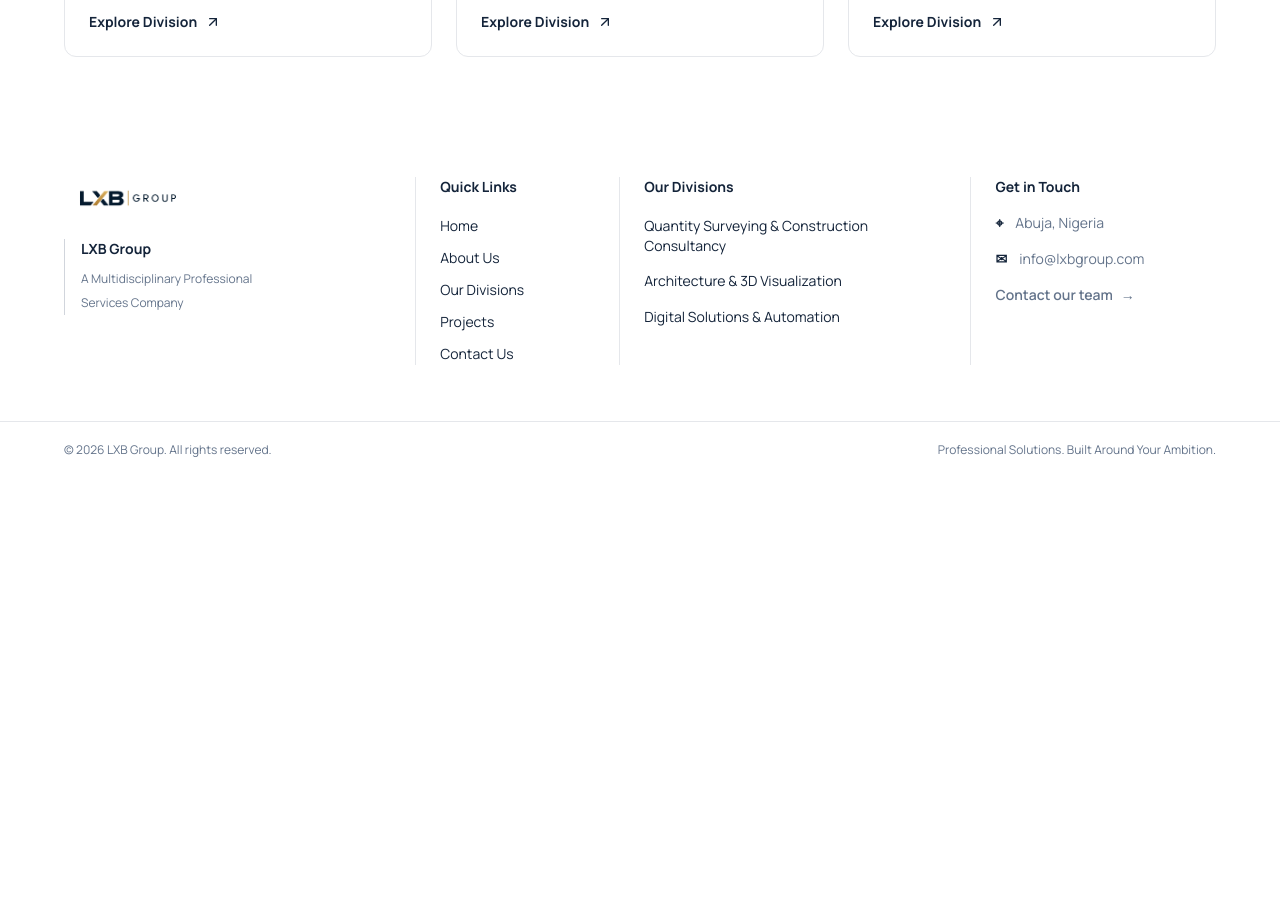
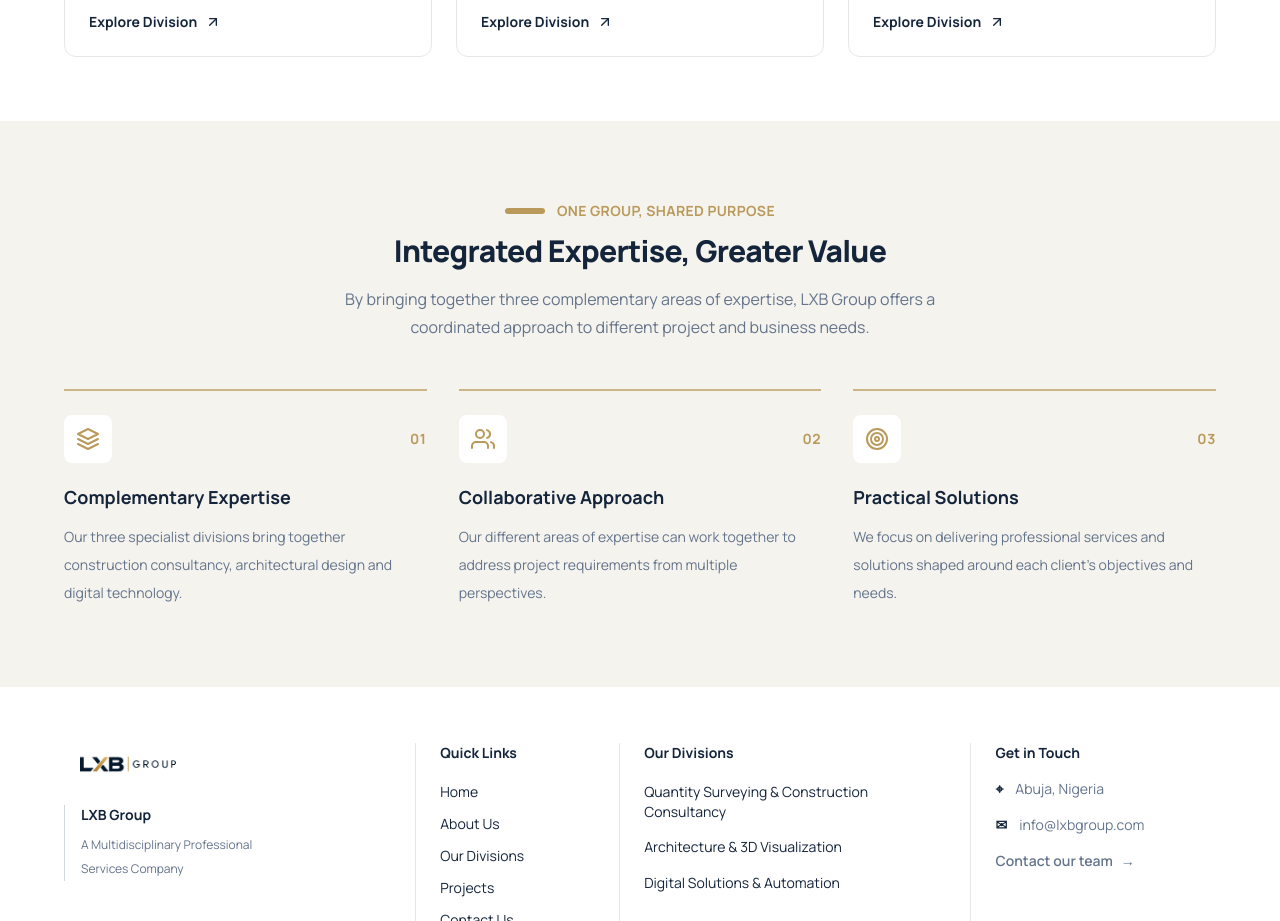
Before and after one commit to Meetkamal256/lxb-group-website, a Next.js app: page /divisions in a window 1280 px wide. Shown: the part 1200-2121 px from the top of the page. Before the commit the page ends 1678 px from the top, so only its background shows below. Built offline with nearby package versions, Linux system fonts and the light colour scheme.

Commit message:
feat(divisions): add integrated expertise section

```diff
--- /dev/null
+++ b/app/components/divisions/Integrated-expertise.tsx
@@ -0,0 +1,65 @@
+import { FiLayers, FiUsers, FiTarget } from "react-icons/fi";
+
+import { integratedExpertise } from "@/app/data/data";
+
+const benefitIcons = [FiLayers, FiUsers, FiTarget];
+
+export default function IntegratedExpertise() {
+  return (
+    <section className="bg-off-white">
+      <div className="container-main py-14 sm:py-16 lg:py-20">
+        {/* Section Heading */}
+        <div className="mx-auto mb-12 max-w-2xl text-center">
+          <div className="mb-3 flex items-center justify-center gap-3">
+            <span className="h-1.5 w-10 rounded-full bg-gold" />
+            <span className="text-sm font-bold uppercase tracking-wide text-gold">
+              One Group, Shared Purpose
+            </span>
+          </div>
+
+          <h2 className="text-2xl font-extrabold tracking-tight text-navy sm:text-3xl">
+            Integrated Expertise, Greater Value
+          </h2>
+
+          <p className="mt-4 text-sm leading-7 text-slate sm:text-base">
+            By bringing together three complementary areas of expertise, LXB
+            Group offers a coordinated approach to different project and
+            business needs.
+          </p>
+        </div>
+
+        {/* Benefits */}
+        <div className="grid gap-8 md:grid-cols-3">
+          {integratedExpertise.map((benefit, index) => {
+            const Icon = benefitIcons[index];
+
+            return (
+              <article
+                key={benefit.number}
+                className="border-t-2 border-gold/70 pt-6"
+              >
+                <div className="mb-5 flex items-center justify-between">
+                  <div className="flex h-12 w-12 items-center justify-center rounded-lg bg-white">
+                    {Icon && (
+                      <Icon className="h-6 w-6 text-gold" aria-hidden="true" />
+                    )}
+                  </div>
+
+                  <span className="text-sm font-bold tracking-wider text-gold">
+                    {benefit.number}
+                  </span>
+                </div>
+
+                <h3 className="text-lg font-bold text-navy">{benefit.title}</h3>
+
+                <p className="mt-3 text-sm leading-7 text-slate">
+                  {benefit.description}
+                </p>
+              </article>
+            );
+          })}
+        </div>
+      </div>
+    </section>
+  );
+}
--- a/app/data/data.ts
+++ b/app/data/data.ts
@@ -134,3 +134,24 @@ export const workSteps = [
       "We remain available to provide guidance and support beyond delivery.",
   },
 ];
+
+export const integratedExpertise = [
+  {
+    number: "01",
+    title: "Complementary Expertise",
+    description:
+      "Our three specialist divisions bring together construction consultancy, architectural design and digital technology.",
+  },
+  {
+    number: "02",
+    title: "Collaborative Approach",
+    description:
+      "Our different areas of expertise can work together to address project requirements from multiple perspectives.",
+  },
+  {
+    number: "03",
+    title: "Practical Solutions",
+    description:
+      "We focus on delivering professional services and solutions shaped around each client's objectives and needs.",
+  },
+];
--- a/app/divisions/page.tsx
+++ b/app/divisions/page.tsx
@@ -1,11 +1,13 @@
 import DivisionCards from "../components/divisions/Division-cards";
 import DivisionsHero from "../components/divisions/Divisions-hero";
+import IntegratedExpertise from "../components/divisions/Integrated-expertise";
 
 export default function DivisionsPage() {
   return (
     <main>
-          <DivisionsHero />
-          <DivisionCards />
+      <DivisionsHero />
+      <DivisionCards />
+      <IntegratedExpertise />
     </main>
   );
 }
```
